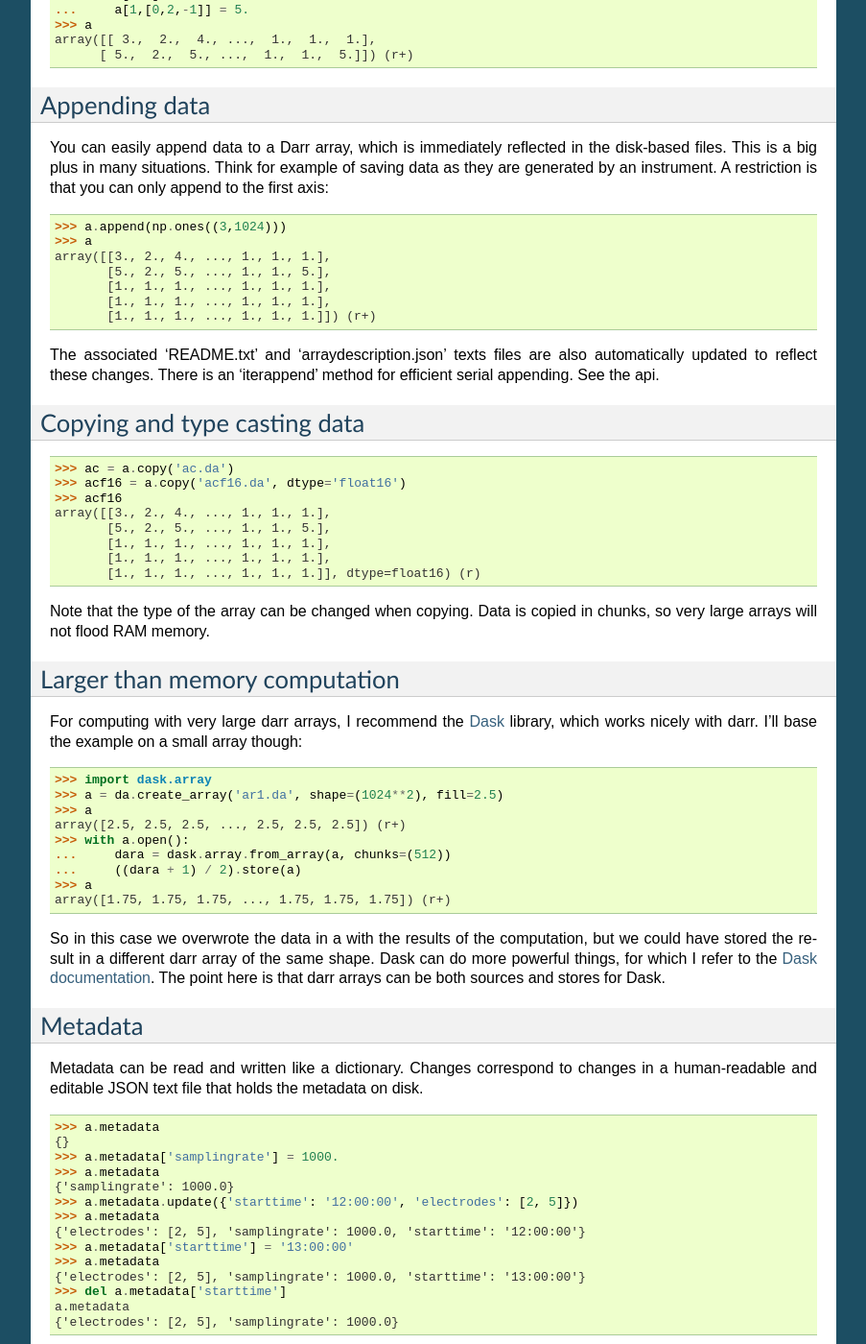
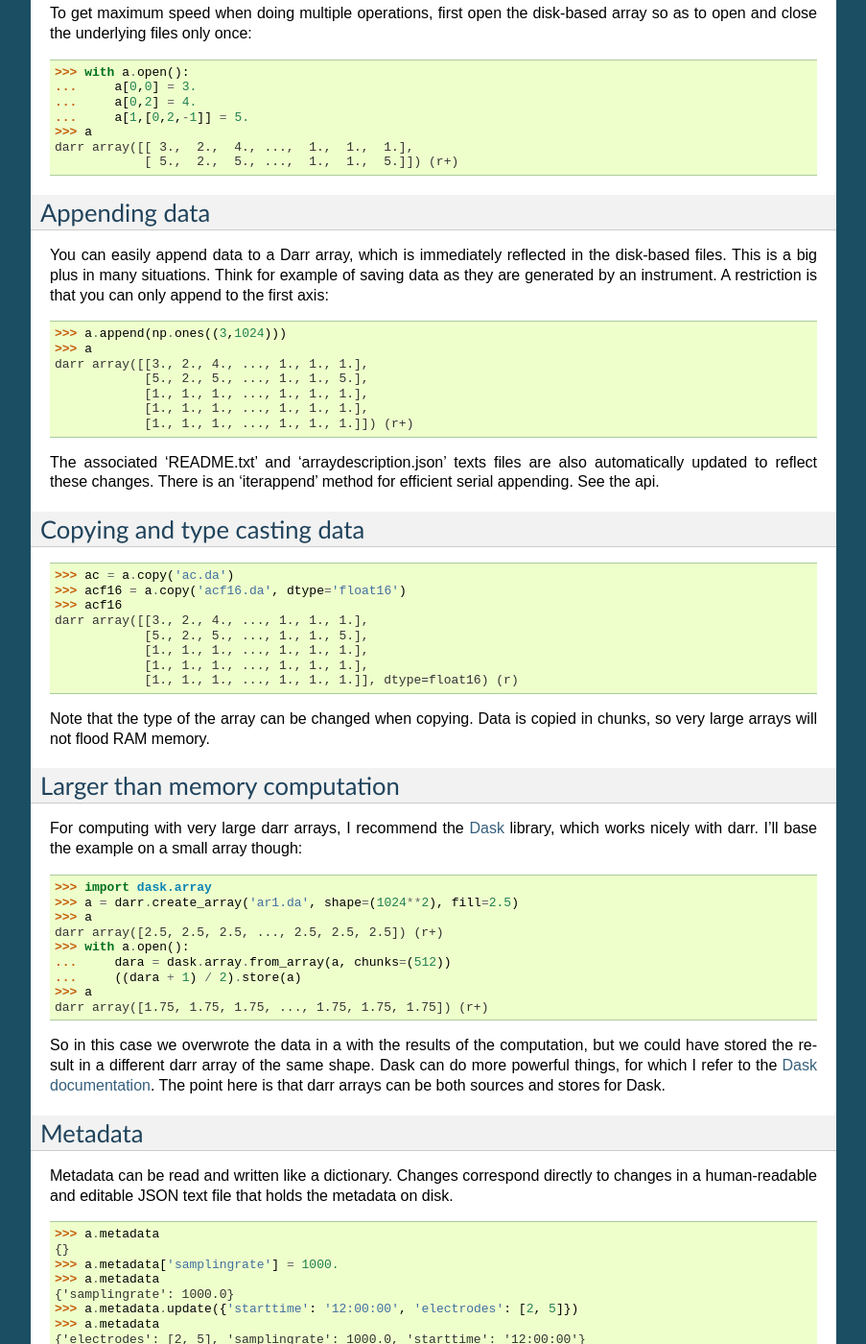
Before and after one commit to gbeckers/Darr, a Sphinx documentation site: the page built from docs/tutorial.rst, in a window 1280 px wide and 1400 px high, scrolled down 2200 px. Shown: the whole window at 96% size, without its empty margins (198-1101 px from the left). Built offline with Sphinx 7.4.7, drawn with Linux system fonts in a browser that asks for light colours; some of the changed text lies outside the part shown.

Commit message:
improvements tutorial

```diff
--- a/docs/tutorial.rst
+++ b/docs/tutorial.rst
@@ -6,33 +6,33 @@
 
 .. code:: python
 
-    >>> import darr as da
-    >>> a = da.Array('data.da')
+    >>> import darr
+    >>> a = darr.Array('data.da')
     >>> a
-    >>> array([[1., 2., 3., ..., 97., 98., 99.],
-               [0., 0., 0., ..., 0., 0., 0.]]) (r)
+    >>> darr array([[1., 2., 3., ..., 97., 98., 99.],
+                    [0., 0., 0., ..., 0., 0., 0.]]) (r)
 
 If you intend to overwrite (part of) the data or append data (see below how)
 you need to specify that and set 'accesmode' to 'r+'.
 
 .. code:: python
 
-    >>> import darr as da
-    >>> a = da.Array('data.da', accessmode='r+')
+    >>> import darr
+    >>> a = darr.Array('data.da', accessmode='r+')
     >>> a
-    >>> array([[1., 2., 3., ..., 97., 98., 99.],
-               [0., 0., 0., ..., 0., 0., 0.]]) (r+)
+    >>> darr array([[1., 2., 3., ..., 97., 98., 99.],
+                    [0., 0., 0., ..., 0., 0., 0.]]) (r+)
 
 Creating an array
 -----------------
 
 .. code:: python
 
-    >>> import darr as da
-    >>> a = da.create_array('a1.da', shape=(2,1024))
+    >>> import darr
+    >>> a = darr.create_array('a1.da', shape=(2,1024))
     >>> a
-    >>> array([[0., 0., 0., ..., 0., 0., 0.],
-               [0., 0., 0., ..., 0., 0., 0.]]) (r+)
+    darr array([[0., 0., 0., ..., 0., 0., 0.],
+                [0., 0., 0., ..., 0., 0., 0.]]) (r+)
 
 The default is to fill the array with zeros (of type float64) but this
 can be changed by the 'fill' and 'fillfunc' parameters. See the api.
@@ -69,6 +69,15 @@
     x = map(ltoh, read(fid, Float64, (1024, 2)));
     close(fid);
 
+Such code can also be generated on the fly:
+
+.. code:: python
+
+    >>> print(a.readcode('mathematica'))
+    a = BinaryReadList["arrayvalues.bin", "Real64", ByteOrdering -> -1];
+    a = ArrayReshape[a, {2, 1024}];
+
+
 To see the files that correspond to a Darr array, see 'examplearray.da' in
 the source `repo <https://github.com/gbeckers/Darr>`__.
 
@@ -81,10 +90,10 @@
 
 .. code:: python
 
-    >>> a = da.create_array('a2.da', shape=(2,1024), dtype='uint8')
+    >>> a = darr.create_array('a2.da', shape=(2,1024), dtype='uint8')
     >>> a
-    array([[0, 0, 0, ..., 0, 0, 0],
-           [0, 0, 0, ..., 0, 0, 0]], dtype=uint8) (r+)
+    darr array([[0, 0, 0, ..., 0, 0, 0],
+                [0, 0, 0, ..., 0, 0, 0]], dtype=uint8) (r+)
 
 Creating array from NumPy array
 -------------------------------
@@ -93,10 +102,10 @@
 
     >>> import numpy as np
     >>> na = np.ones((2,1024))
-    >>> a = da.asarray('a3.da', na)
+    >>> a = darr.asarray('a3.da', na)
     >>> a
-    array([[ 1.,  1.,  1., ...,  1.,  1.,  1.],
-           [ 1.,  1.,  1., ...,  1.,  1.,  1.]]) (r)
+    darr array([[ 1.,  1.,  1., ...,  1.,  1.,  1.],
+                [ 1.,  1.,  1., ...,  1.,  1.,  1.]]) (r)
 
 Reading data
 ------------
@@ -106,7 +115,7 @@
 .. code:: python
 
     >>> a[:,-2]
-    array([ 1.,  1.])
+    darr array([ 1.,  1.])
 
 Note that that creates a NumPy array. The darr array itself is not a NumPy
 array, nor does it behave like one except for indexing. The simplest way
@@ -116,8 +125,8 @@
 .. code:: python
 
     >>> 2 * a[:]
-    array([[2., 2., 2., ..., 2., 2., 2.],
-           [2., 2., 2., ..., 2., 2., 2.]])
+    darr array([[2., 2., 2., ..., 2., 2., 2.],
+                [2., 2., 2., ..., 2., 2., 2.]])
 
 If your data is too large to read into RAM, you could use the
 `Dask <https://dask.pydata.org/en/latest/>`__ library for
@@ -136,8 +145,8 @@
     >>> a.set_accessmode('r+')
     >>> a[:,1] = 2.
     >>> a
-    array([[ 1.,  2.,  1., ...,  1.,  1.,  1.],
-           [ 1.,  2.,  1., ...,  1.,  1.,  1.]]) (r+)
+    darr array([[ 1.,  2.,  1., ...,  1.,  1.,  1.],
+                [ 1.,  2.,  1., ...,  1.,  1.,  1.]]) (r+)
 
 Efficient I/O
 -------------
@@ -152,8 +161,8 @@
     ...     a[0,2] = 4.
     ...     a[1,[0,2,-1]] = 5.
     >>> a
-    array([[ 3.,  2.,  4., ...,  1.,  1.,  1.],
-          [ 5.,  2.,  5., ...,  1.,  1.,  5.]]) (r+)
+    darr array([[ 3.,  2.,  4., ...,  1.,  1.,  1.],
+                [ 5.,  2.,  5., ...,  1.,  1.,  5.]]) (r+)
 
 Appending data
 --------------
@@ -167,11 +176,11 @@
 
     >>> a.append(np.ones((3,1024)))
     >>> a
-    array([[3., 2., 4., ..., 1., 1., 1.],
-           [5., 2., 5., ..., 1., 1., 5.],
-           [1., 1., 1., ..., 1., 1., 1.],
-           [1., 1., 1., ..., 1., 1., 1.],
-           [1., 1., 1., ..., 1., 1., 1.]]) (r+)
+    darr array([[3., 2., 4., ..., 1., 1., 1.],
+                [5., 2., 5., ..., 1., 1., 5.],
+                [1., 1., 1., ..., 1., 1., 1.],
+                [1., 1., 1., ..., 1., 1., 1.],
+                [1., 1., 1., ..., 1., 1., 1.]]) (r+)
 
 The associated 'README.txt' and 'arraydescription.json' texts files are
 also automatically updated to reflect these changes. There is an
@@ -185,11 +194,11 @@
     >>> ac = a.copy('ac.da')
     >>> acf16 = a.copy('acf16.da', dtype='float16')
     >>> acf16
-    array([[3., 2., 4., ..., 1., 1., 1.],
-           [5., 2., 5., ..., 1., 1., 5.],
-           [1., 1., 1., ..., 1., 1., 1.],
-           [1., 1., 1., ..., 1., 1., 1.],
-           [1., 1., 1., ..., 1., 1., 1.]], dtype=float16) (r)
+    darr array([[3., 2., 4., ..., 1., 1., 1.],
+                [5., 2., 5., ..., 1., 1., 5.],
+                [1., 1., 1., ..., 1., 1., 1.],
+                [1., 1., 1., ..., 1., 1., 1.],
+                [1., 1., 1., ..., 1., 1., 1.]], dtype=float16) (r)
 
 Note that the type of the array can be changed when copying. Data is
 copied in chunks, so very large arrays will not flood RAM memory.
@@ -204,14 +213,14 @@
 .. code:: python
 
     >>> import dask.array
-    >>> a = da.create_array('ar1.da', shape=(1024**2), fill=2.5)
+    >>> a = darr.create_array('ar1.da', shape=(1024**2), fill=2.5)
     >>> a
-    array([2.5, 2.5, 2.5, ..., 2.5, 2.5, 2.5]) (r+)
+    darr array([2.5, 2.5, 2.5, ..., 2.5, 2.5, 2.5]) (r+)
     >>> with a.open():
     ...     dara = dask.array.from_array(a, chunks=(512))
     ...     ((dara + 1) / 2).store(a)
     >>> a
-    array([1.75, 1.75, 1.75, ..., 1.75, 1.75, 1.75]) (r+)
+    darr array([1.75, 1.75, 1.75, ..., 1.75, 1.75, 1.75]) (r+)
 
 So in this case we overwrote the data in a with the results of the
 computation, but we could have stored the result in a different darr array
@@ -225,7 +234,7 @@
 --------
 
 Metadata can be read and written like a dictionary. Changes correspond
-to changes in a human-readable and editable JSON text file that holds
+directly to changes in a human-readable and editable JSON text file that holds
 the metadata on disk.
 
 .. code:: python
```
